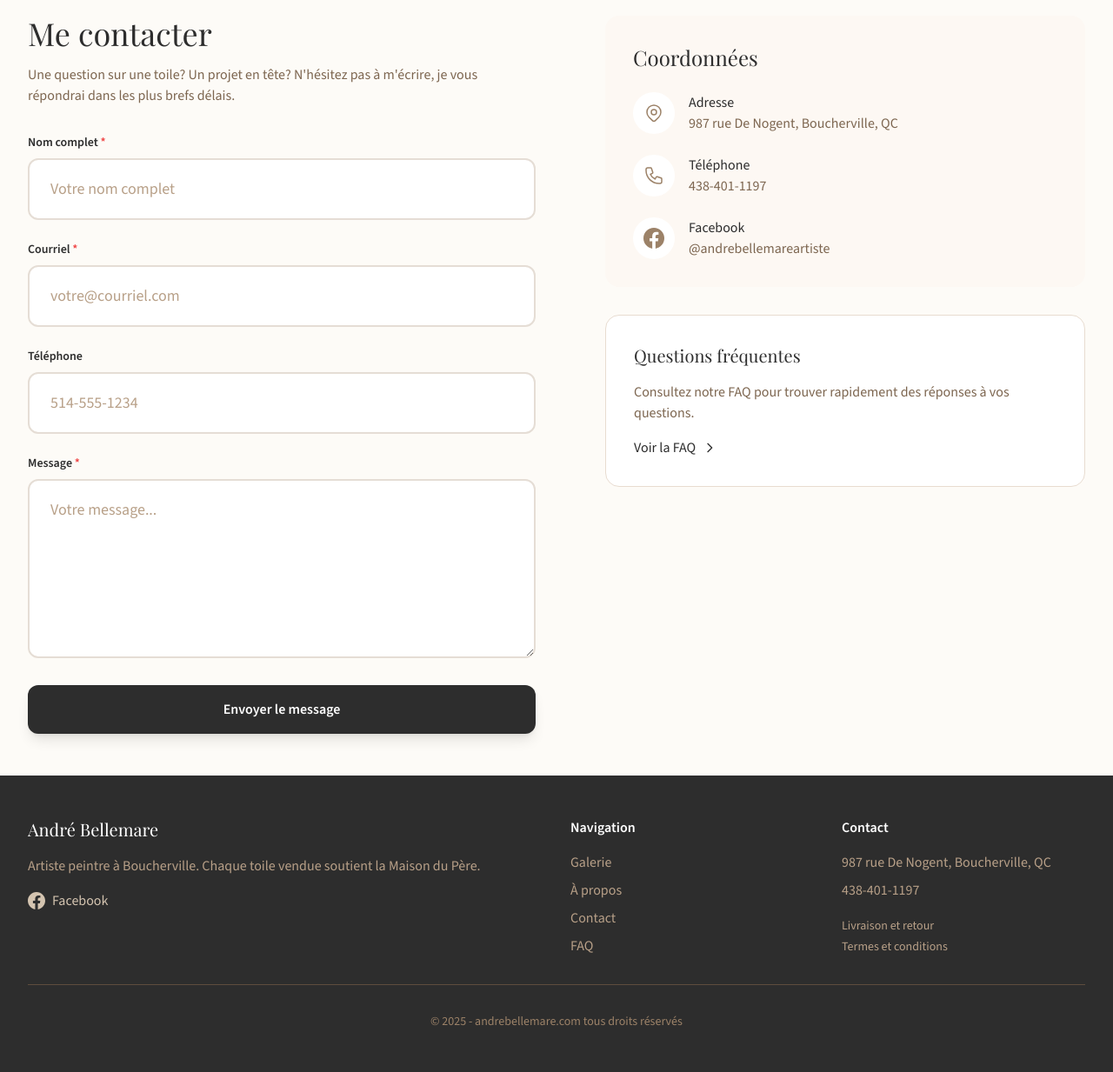
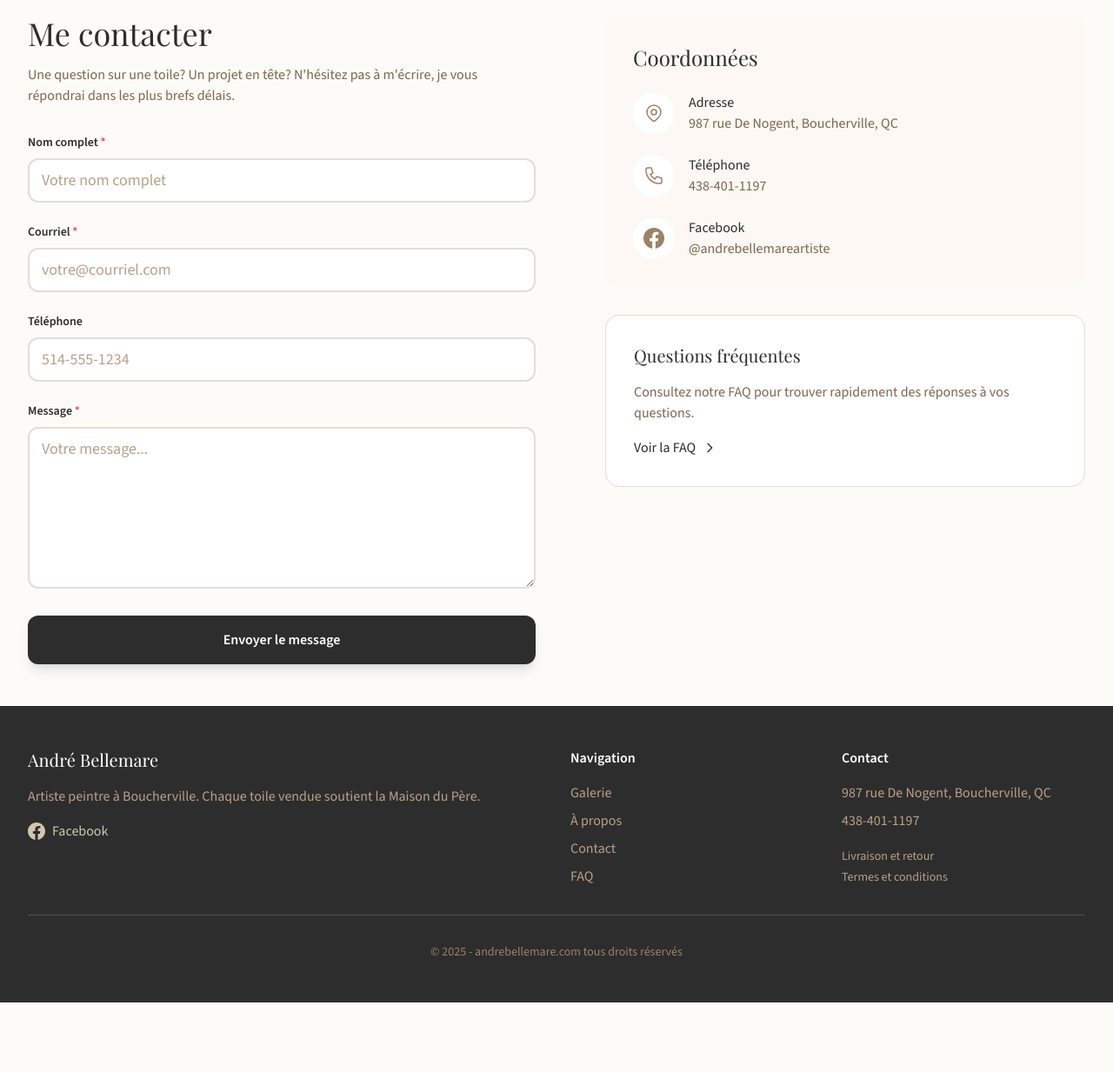
Before and after one commit to vincent-cantin-bellemare/andrebellemare, a Django app: page /contact/ in a window 1280 px wide. Shown: the part 163-1396 px from the top of the page at 87% size. After the commit the page ends 1316 px from the top, so only its background shows below. Run offline with Django 5.2, Linux system fonts and the light colour scheme; data that the repository does not hold is empty; some libraries are stand-ins or nearby versions; some web fonts are replaced.

Commit message:
Refine form input styling in base.html for improved aesthetics and usability. Adjust padding and minimum height for form elements to enhance user experience across different screen sizes.

```diff
--- a/templates/base.html
+++ b/templates/base.html
@@ -95,23 +95,23 @@
         .form-input, .form-textarea {
             width: 100% !important;
             max-width: 100% !important;
-            padding: 1rem 0.75rem;
+            padding: 0.4375rem 0.5rem;
             font-size: 16px;
             border: 2px solid rgb(229, 221, 213);
             border-radius: 0.75rem;
             background-color: white;
             transition: all 0.2s;
             box-sizing: border-box;
-            min-height: 48px;
+            min-height: 38px;
         }
         @media (min-width: 640px) {
             .form-input, .form-textarea {
-                padding: 1rem;
+                padding: 0.5625rem 0.75rem;
             }
         }
         @media (min-width: 768px) {
             .form-input, .form-textarea {
-                padding: 1.25rem 1.5rem;
+                padding: 0.625rem 0.875rem;
                 font-size: 1.125rem;
             }
         }
```
